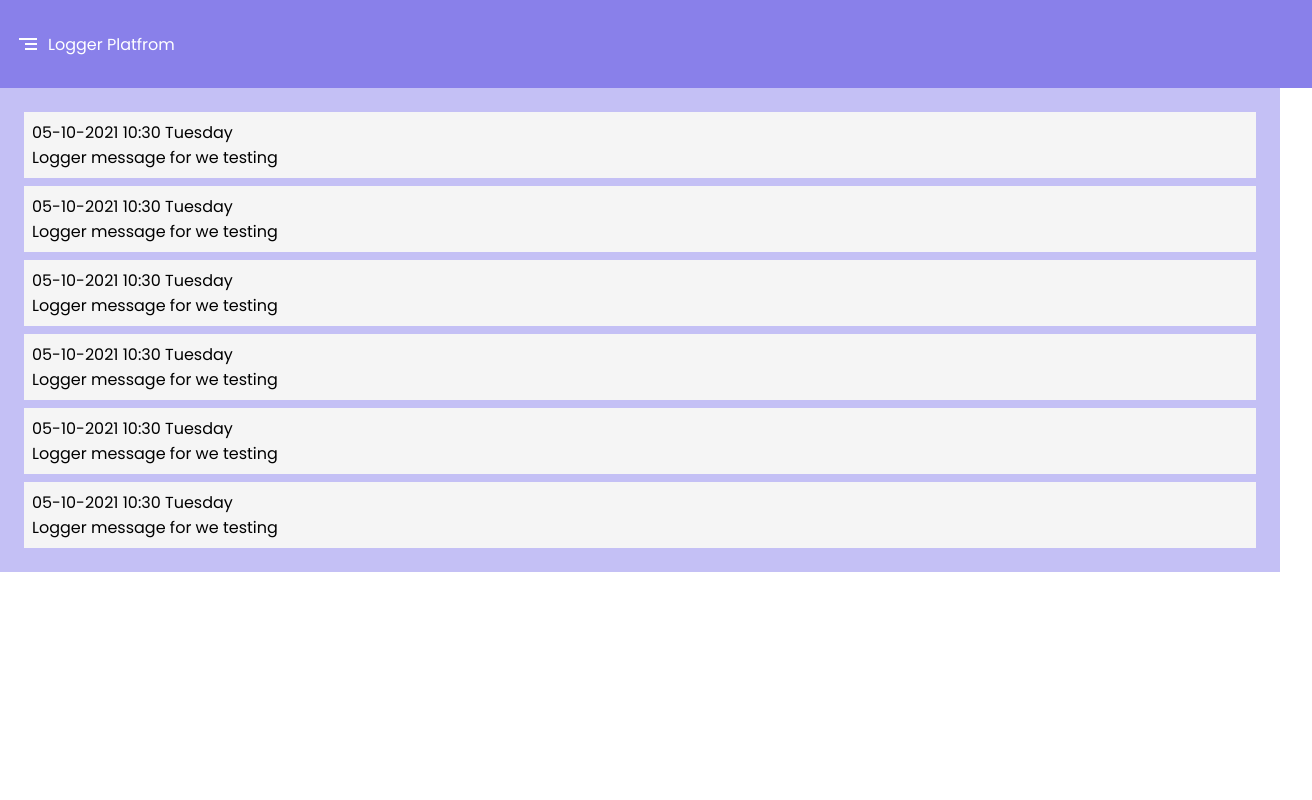
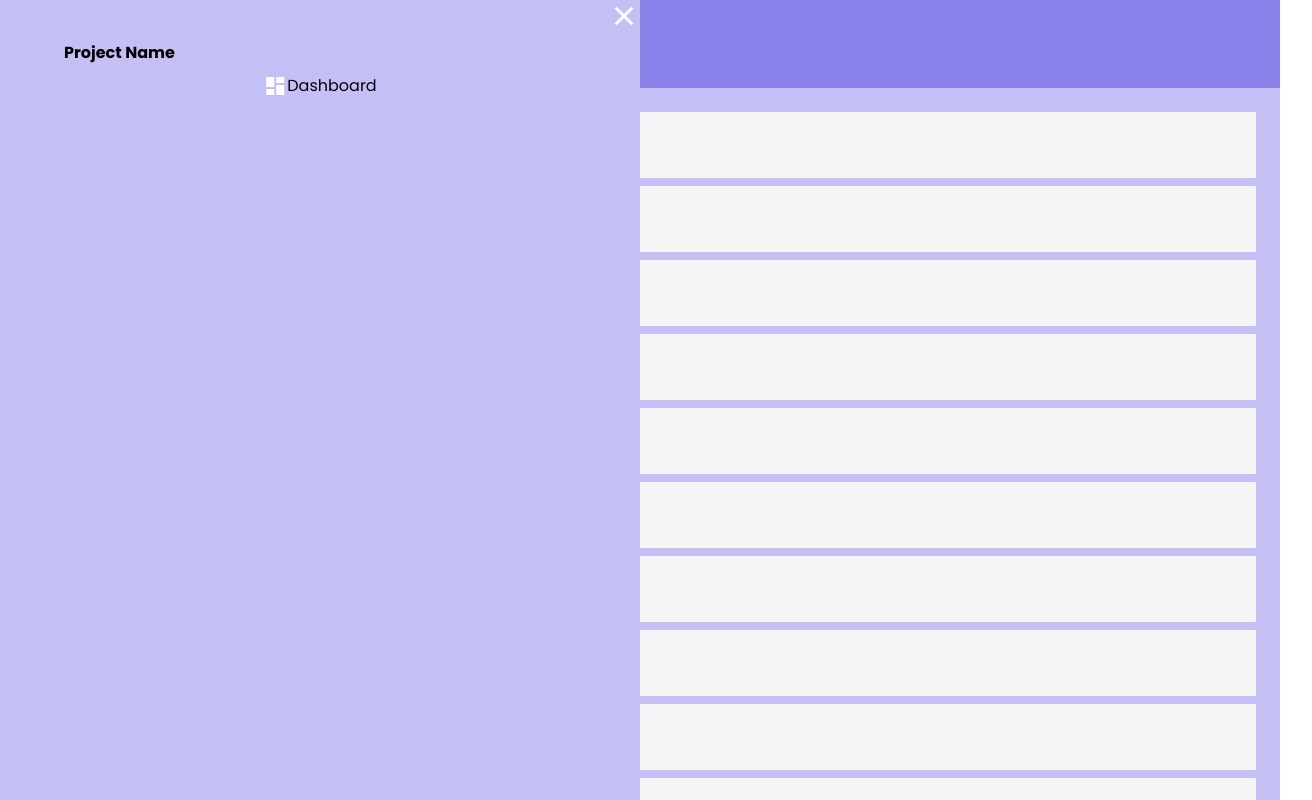
Before and after one commit to Rohan2596/logger-frontend, a React (Create React App) app: page /dashboard in a window 1280 px wide. Both pictures are taken after a click on the element "segment". Shown: the top 800 px of the page, 1312 px wide, since content can reach past the window. Built offline with nearby package versions, Linux system fonts and the light colour scheme.

Commit message:
ADDED:Side bar navigation to dashboard.

```diff
--- a/src/css/navbar.css
+++ b/src/css/navbar.css
@@ -9,6 +9,11 @@
     padding: 2vh;
     column-gap: 1vh;
 }
+.navbar-container{
+    display: flex;
+    /* position: relative; */
+
+}
 .title{
     color: white;
     font-family: 'Poppins', sans-serif;
@@ -16,3 +21,28 @@
 .material-icons{
     color: white;
 }
+.sideBar-container{
+    z-index: 1; /* Stay on top */
+    background-color: #c4c0f5 ;
+    position: absolute;
+    display: none;
+    flex-direction: column;
+    row-gap: 1vh;
+
+}
+.close-icon{
+    display: flex;
+    justify-content: end;
+    align-items: end;
+    font-size: xx-large;
+}
+.project-name{
+    display: flex;
+    margin-left: 10%;
+    font-weight: bold;
+}
+.menu{
+    display: flex;
+    justify-content: center;
+    align-items: center;
+}
--- a/src/modules/navbar.jsx
+++ b/src/modules/navbar.jsx
@@ -3,13 +3,30 @@ import '../css/navbar.css'
 function Navbar() {
    function openSideNav(){
        console.log("Side Nav Opened..");
+        document.getElementById("sideBar-container").style.width = "50%";
+        document.getElementById("sideBar-container").style.display = "flex";
+        document.getElementById("sideBar-container").style.height = "100vh";
+      }
+      function closeSideNav(){
+        console.log("Side Nav Opened..");
+         document.getElementById("sideBar-container").style.width = "0%";
+         document.getElementById("sideBar-container").style.display="none"
+          }
+       return(
+     <div className="navbar-container">
+     <div id="sideBar-container" className="sideBar-container">
+     <span class="material-icons close-icon" onClick={()=>closeSideNav()}>close</span>
 
-      }
-       return(
+         <div className="project-name" >Project Name</div>
+         <div className="menu" ><span class="material-icons">dashboard</span>Dashboard</div>
+     </div>
+
      <div className="navbar-main-container">
          <span className="material-icons" onClick={()=>openSideNav()}>segment</span>
          <span className="title" >Logger Platfrom</span>
      </div>
+         </div>
+
  )
 
 }
--- a/src/modules/viewbox.jsx
+++ b/src/modules/viewbox.jsx
@@ -29,6 +29,32 @@ function ViewBox() {
            <div className="log-timestamp">05-10-2021 10:30 Tuesday</div>
            <div className="log-message">Logger message for we  testing</div>
         </div>
+        <div className="logger-message-container">
+           <div className="log-timestamp">05-10-2021 10:30 Tuesday</div>
+           <div className="log-message">Logger message for we  testing</div>
+        </div>
+        <div className="logger-message-container">
+           <div className="log-timestamp">05-10-2021 10:30 Tuesday</div>
+           <div className="log-message">Logger message for we  testing</div>
+        </div>
+        <div className="logger-message-container">
+           <div className="log-timestamp">05-10-2021 10:30 Tuesday</div>
+           <div className="log-message">Logger message for we  testing</div>
+        </div>
+
+        <div className="logger-message-container">
+           <div className="log-timestamp">05-10-2021 10:30 Tuesday</div>
+           <div className="log-message">Logger message for we  testing</div>
+        </div>
+        <div className="logger-message-container">
+           <div className="log-timestamp">05-10-2021 10:30 Tuesday</div>
+           <div className="log-message">Logger message for we  testing</div>
+        </div>
+        <div className="logger-message-container">
+           <div className="log-timestamp">05-10-2021 10:30 Tuesday</div>
+           <div className="log-message">Logger message for we  testing</div>
+        </div>
+
      </div>
  )
 
```
